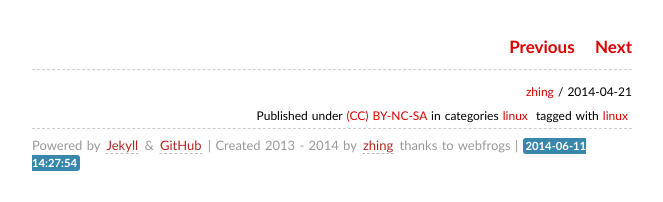
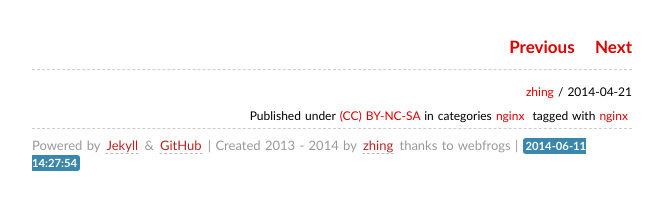
Before and after one commit to zhing/zhing.github.com, a Jekyll site: the page built from _posts/2014-04-21-nginx.md, in a window 1280 px wide and 900 px high, scrolled down 3148 px. Shown: the part 695-897 px from the top of the window, without its empty margins (308-971 px from the left). Built offline with Jekyll 4.4.1, drawn with Linux system fonts in a browser that asks for light colours; some web fonts are replaced; Markdown is read by kramdown in place of the engine named in the settings; comment, search, counter and statistics services are not loaded.

Commit message:
2014-06-11

```diff
--- a/_posts/2014-04-21-nginx.md
+++ b/_posts/2014-04-21-nginx.md
@@ -2,8 +2,8 @@
 layout: post
 title: "nginx处理HttpRequest流程"
 description: ""
-category: linux
-tags: [linux]
+category: nginx
+tags: [nginx]
 ---
 最近在cloudfoundry的部署过程中需要对router进行负载均衡，最容易想到的是使用反向代理服务器nginx
 来做访问的负载均衡。最开始的时候觉得这个东西比较复杂，通过阅读了章亦春的nginx教程之后，觉得
```
